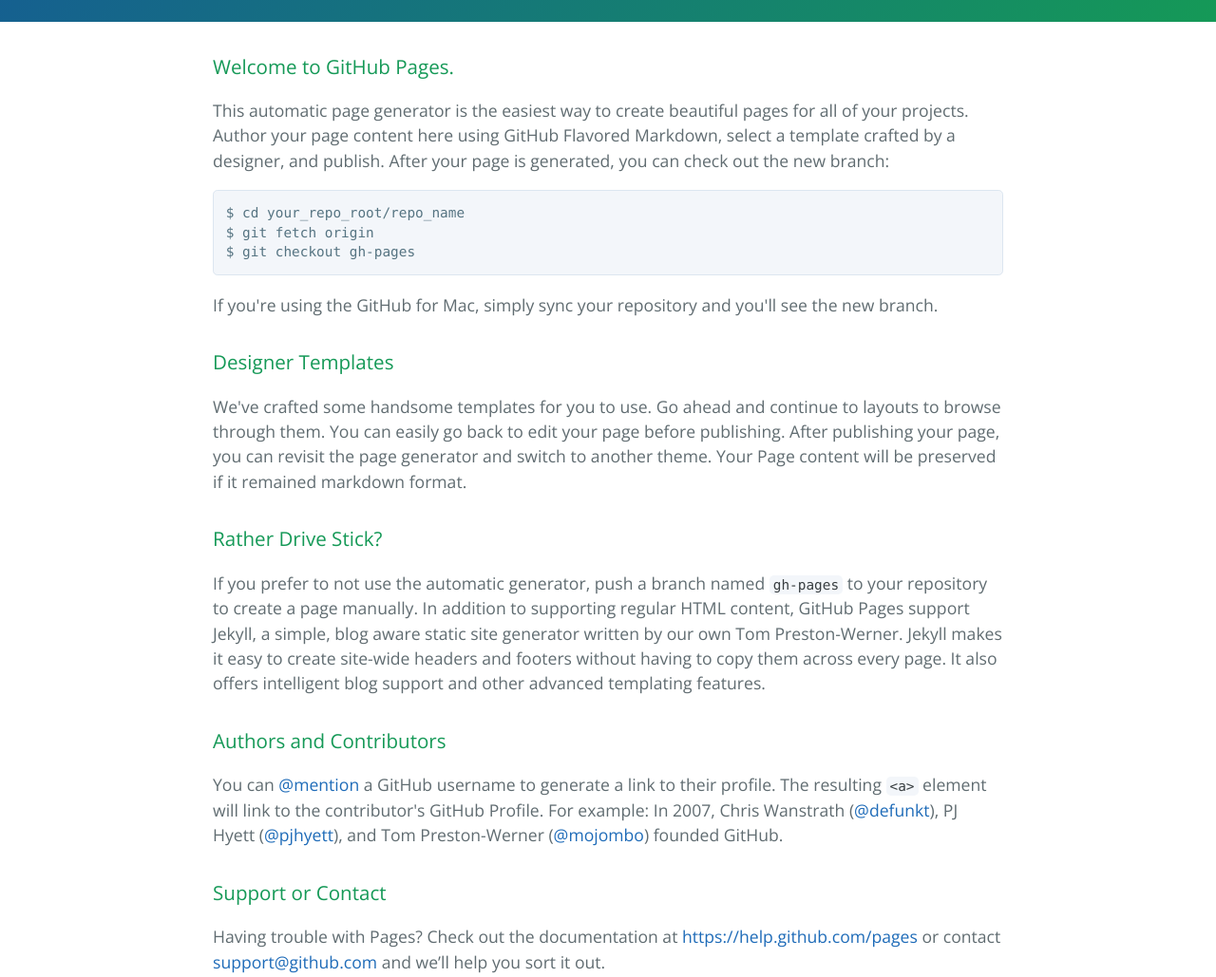
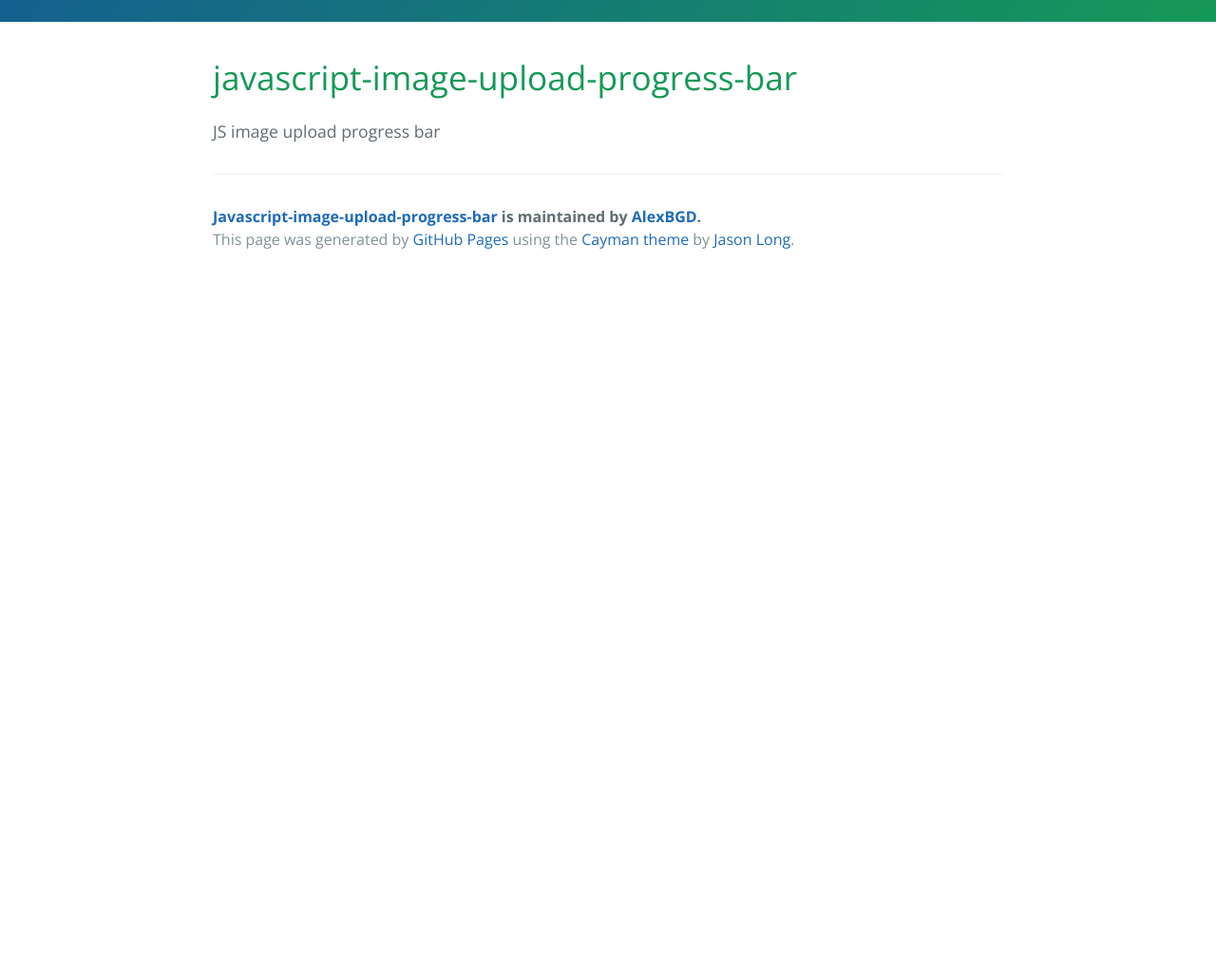
Before and after one commit to AlexBGD/javascript-image-upload-progress-bar, a plain HTML site: page index.html in a window 1280 px wide. Shown: the part 360-1389 px from the top of the page at 95% size. After the commit the page ends 800 px from the top, so only its background shows below. Drawn offline with nearby package versions, Linux system fonts and the light colour scheme.

```diff
--- a/index.html
+++ b/index.html
@@ -19,37 +19,10 @@
     </section>
 
     <section class="main-content">
-      <h3>
-<a id="welcome-to-github-pages" class="anchor" href="#welcome-to-github-pages" aria-hidden="true"><span class="octicon octicon-link"></span></a>Welcome to GitHub Pages.</h3>
+      <h1>
+<a id="javascript-image-upload-progress-bar" class="anchor" href="#javascript-image-upload-progress-bar" aria-hidden="true"><span class="octicon octicon-link"></span></a>javascript-image-upload-progress-bar</h1>
 
-<p>This automatic page generator is the easiest way to create beautiful pages for all of your projects. Author your page content here using GitHub Flavored Markdown, select a template crafted by a designer, and publish. After your page is generated, you can check out the new branch:</p>
-
-<pre><code>$ cd your_repo_root/repo_name
-$ git fetch origin
-$ git checkout gh-pages
-</code></pre>
-
-<p>If you're using the GitHub for Mac, simply sync your repository and you'll see the new branch.</p>
-
-<h3>
-<a id="designer-templates" class="anchor" href="#designer-templates" aria-hidden="true"><span class="octicon octicon-link"></span></a>Designer Templates</h3>
-
-<p>We've crafted some handsome templates for you to use. Go ahead and continue to layouts to browse through them. You can easily go back to edit your page before publishing. After publishing your page, you can revisit the page generator and switch to another theme. Your Page content will be preserved if it remained markdown format.</p>
-
-<h3>
-<a id="rather-drive-stick" class="anchor" href="#rather-drive-stick" aria-hidden="true"><span class="octicon octicon-link"></span></a>Rather Drive Stick?</h3>
-
-<p>If you prefer to not use the automatic generator, push a branch named <code>gh-pages</code> to your repository to create a page manually. In addition to supporting regular HTML content, GitHub Pages support Jekyll, a simple, blog aware static site generator written by our own Tom Preston-Werner. Jekyll makes it easy to create site-wide headers and footers without having to copy them across every page. It also offers intelligent blog support and other advanced templating features.</p>
-
-<h3>
-<a id="authors-and-contributors" class="anchor" href="#authors-and-contributors" aria-hidden="true"><span class="octicon octicon-link"></span></a>Authors and Contributors</h3>
-
-<p>You can <a href="https://github.com/blog/821" class="user-mention">@mention</a> a GitHub username to generate a link to their profile. The resulting <code>&lt;a&gt;</code> element will link to the contributor's GitHub Profile. For example: In 2007, Chris Wanstrath (<a href="https://github.com/defunkt" class="user-mention">@defunkt</a>), PJ Hyett (<a href="https://github.com/pjhyett" class="user-mention">@pjhyett</a>), and Tom Preston-Werner (<a href="https://github.com/mojombo" class="user-mention">@mojombo</a>) founded GitHub.</p>
-
-<h3>
-<a id="support-or-contact" class="anchor" href="#support-or-contact" aria-hidden="true"><span class="octicon octicon-link"></span></a>Support or Contact</h3>
-
-<p>Having trouble with Pages? Check out the documentation at <a href="https://help.github.com/pages">https://help.github.com/pages</a> or contact <a href="mailto:support@github.com">support@github.com</a> and we’ll help you sort it out.</p>
+<p>JS image upload progress bar</p>
 
       <footer class="site-footer">
         <span class="site-footer-owner"><a href="https://github.com/AlexBGD/javascript-image-upload-progress-bar">Javascript-image-upload-progress-bar</a> is maintained by <a href="https://github.com/AlexBGD">AlexBGD</a>.</span>
```
Also changed, not shown: params.json (+1 -1 lines).
